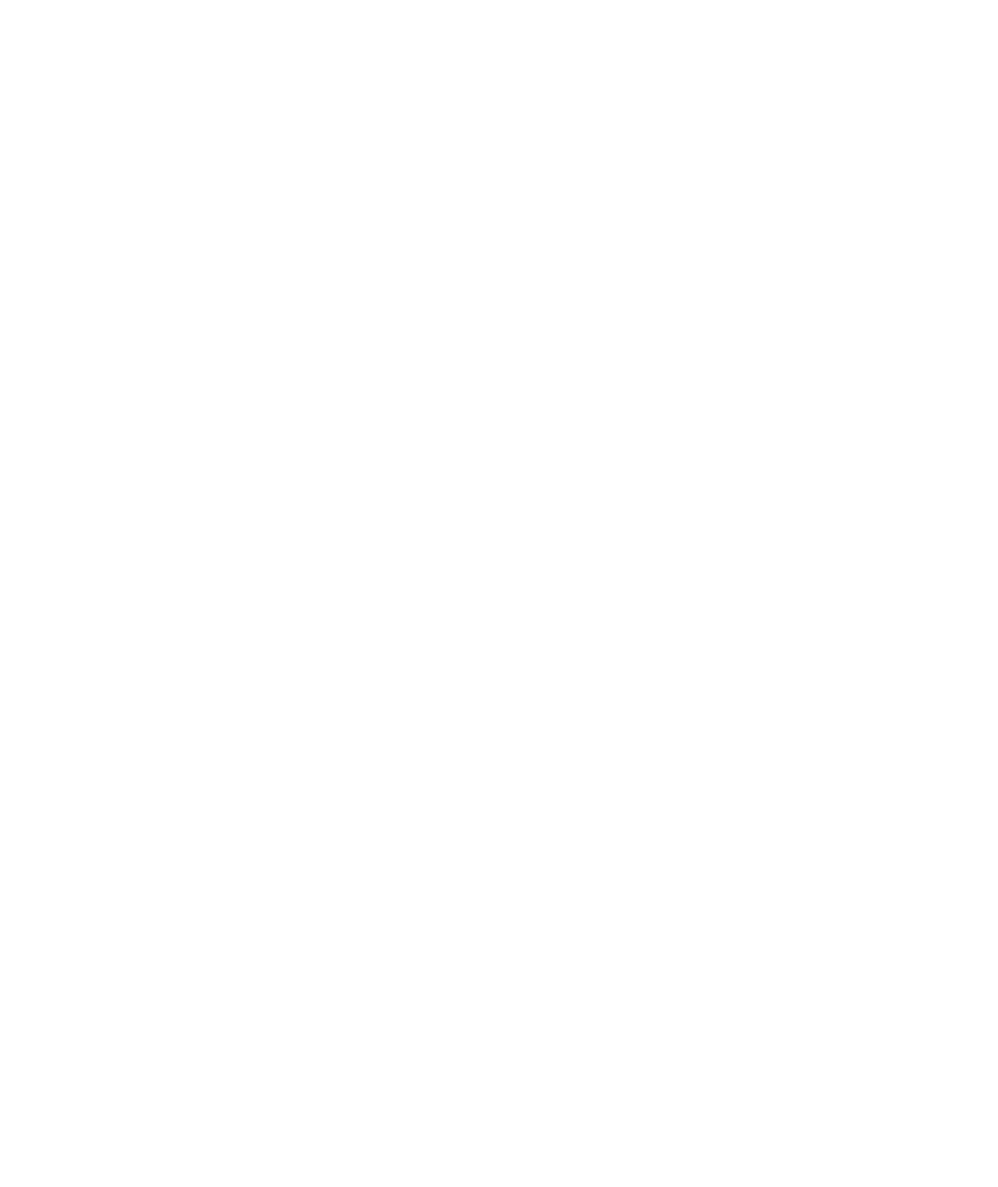
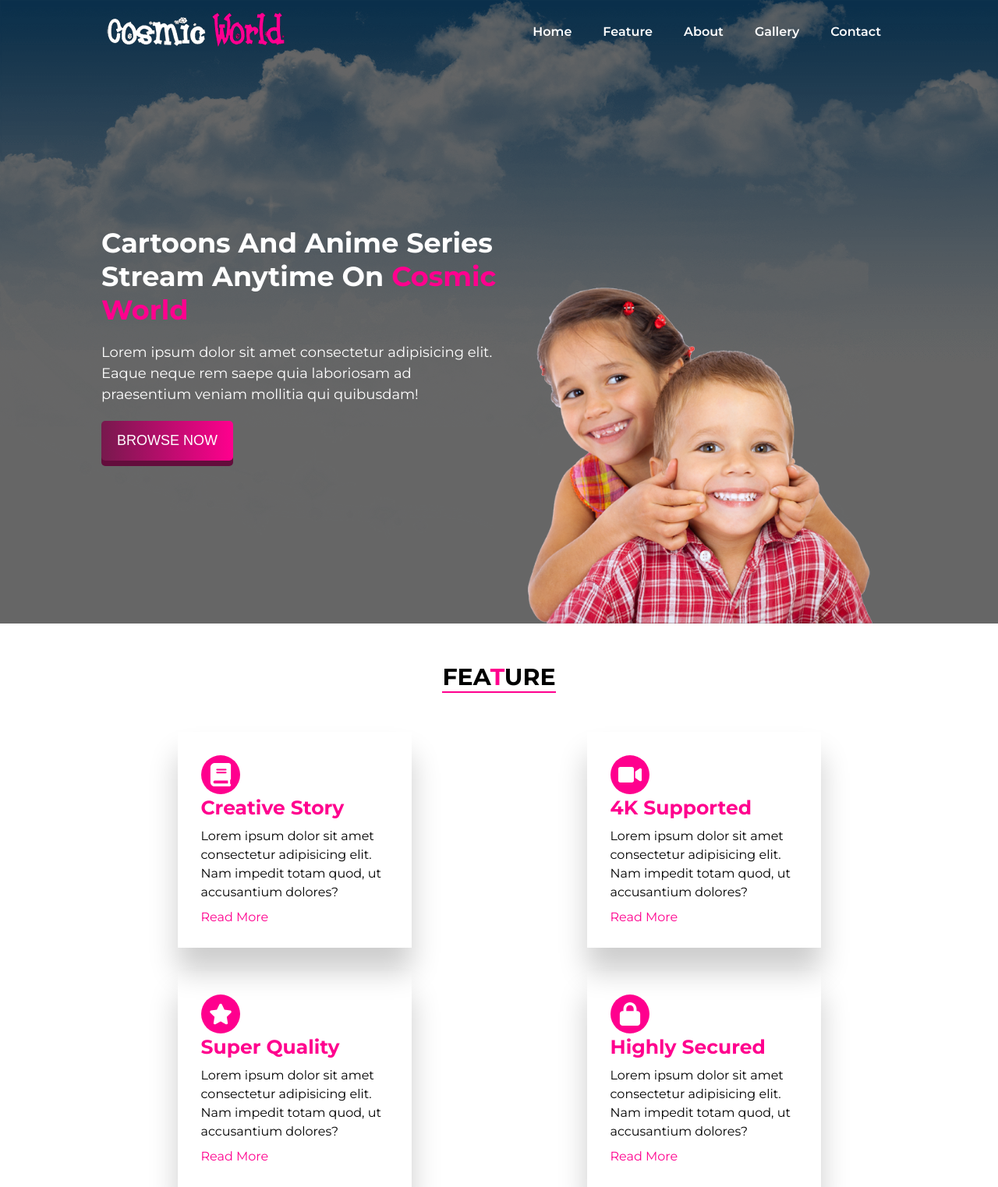
Before and after one commit to mohiuddinahmed121/cosmic-world, a plain HTML site: page index.html in a window 1280 px wide. Shown: the whole page at 78% size. Before the commit the page ends 800 px from the top, so only its background shows below. Drawn offline with Linux system fonts and the light colour scheme.

Commit message:
added feature section

```diff
--- a/css/style.css
+++ b/css/style.css
@@ -0,0 +1,202 @@
+/* --------------
+font-family
+----------------- */
+
+@import url('https://fonts.googleapis.com/css2?family=Montserrat:wght@400;600;700&family=Poppins:wght@400;500&display=swap');
+
+body{
+    font-family: 'Montserrat', sans-serif;
+}
+
+/*--------------------
+ default setting
+ --------------------- */
+
+*{
+    margin: 0;
+    padding: 0;
+    box-sizing: border-box;
+}
+/*---------------------------
+ apply in full header-section
+ ---------------------------- */
+
+header{
+
+    background-image: url('../images/cloud.png');
+    background-repeat: no-repeat;
+    background-size: cover;
+    background-color: rgba(0,0,0,.6);
+    background-blend-mode: overlay;
+}
+/*---------------------
+ headline
+------------------- */
+
+.container{
+    max-width: 1200px;
+    margin: 0 auto;
+    padding: 0 90px;
+}
+nav{
+    display: flex;
+    justify-content: space-between;
+    height: 80px;
+    align-items: center;
+}
+.navigation{
+    display: flex;
+
+}
+.navigation li{
+    list-style: none;
+    margin: 10px;
+}
+.navigation li a{
+    text-decoration: none;
+    color: #fff;
+    font-weight: 600;
+    padding: 15px 10px;
+}
+/*--------------------------
+ secound-container-for-all
+ -----------------------------*/
+
+.banner{
+    height: calc(100vh - 80px);
+    display: grid;
+    grid-template-columns: 1fr 1fr;
+}
+/*--------------------------
+ secound-container-written-part
+ -----------------------------*/
+.banner-left{
+    display: flex;
+    flex-direction: column;
+    justify-content: center;
+    align-items: flex-start;
+
+}
+.banner-left h1{
+    font-size: 35px;
+    color: #fff;
+}
+.banner-left p{
+    color: #fff;
+    font-size: 18px;
+    line-height: 1.5;
+    margin: 20px 0;
+}
+.highlight{
+    color: #FF008E;
+}
+/*--------------------------
+ secound-container-for-images
+ -----------------------------*/
+
+.banner-right{
+    display: flex;
+    justify-content: center;
+    align-items: flex-end;
+}
+.banner-right img{
+    width: 100%;
+
+}
+
+/*----------------------
+ for-all-button
+--------------------- */
+
+.primary-button{
+    outline: 0;
+    border: 0;
+    padding: 15px 20px;
+    background-image: linear-gradient(90deg, #77194d,#FF008E);
+    color: #fff;
+    font-size: 18px;
+    text-transform: uppercase;
+    border-radius: 5px;
+    cursor: pointer;
+    box-shadow: 0 7px 0 #630d3c;
+    position: relative;
+    top: 0;
+}
+.primary-button:active{
+    top: 5px;
+    box-shadow: 0 2px 0 #630d3c;
+}
+
+/*-------------------
+ secound part
+--------------------*/
+
+/*----------------------------
+ banner-item
+---------------------------- */
+
+
+.section-title h2{
+    font-size: 30px;
+    border-bottom: 2px solid #FF008E;
+    margin: 50px 0;
+    display: inline-block;
+    text-transform: uppercase;
+}
+.section-title{
+    text-align: center;
+}
+
+
+/* ----------------------
+for-grid
+--------------------- */
+
+
+.feature{
+    display: grid;
+    gap: 30px;
+    grid-template-columns: 1fr 1fr;
+    justify-content: center;
+}
+
+/* -----------------
+for-card
+------------------ */
+
+
+.card{
+    width: 300px;
+    padding: 30px;
+    margin: 0 auto;
+    box-shadow: 0 30px 35px rgba(0,0,0,.2);
+}
+
+/*---------------------
+ for-icon
+-------------------- */
+
+
+.card .card-icon{
+    background-color: #FF008E;
+    border-radius: 50%;
+    height: 30px;
+    width: 30px;
+    padding: 10px;
+    color: #fff;
+}
+/*---------------
+for-text
+---------------- */
+.card h3{
+    color: #FF008E;
+    font-size: 25px;
+}
+.card p{
+    margin: 10px 0;
+    line-height: 1.5;
+}
+.card a{
+    text-decoration: none;
+    color: #FF008E;
+}
--- a/index.html
+++ b/index.html
@@ -7,9 +7,79 @@
     <meta name="viewport" content="width=device-width, initial-scale=1.0">
     <title>Cosmic World</title>
     <link rel="stylesheet" href="./css/style.css">
+    <link rel="stylesheet" href="https://cdnjs.cloudflare.com/ajax/libs/font-awesome/6.0.0-beta3/css/all.min.css"
+        integrity="sha512-Fo3rlrZj/k7ujTnHg4CGR2D7kSs0v4LLanw2qksYuRlEzO+tcaEPQogQ0KaoGN26/zrn20ImR1DfuLWnOo7aBA=="
+        crossorigin="anonymous" referrerpolicy="no-referrer" />
 </head>
 
 <body>
+    <script src="https://cdnjs.cloudflare.com/ajax/libs/font-awesome/6.0.0-beta3/js/all.min.js"
+        integrity="sha512-fzff82+8pzHnwA1mQ0dzz9/E0B+ZRizq08yZfya66INZBz86qKTCt9MLU0NCNIgaMJCgeyhujhasnFUsYMsi0Q=="
+        crossorigin="anonymous" referrerpolicy="no-referrer"></script>
+    <header>
+        <nav class="container">
+            <div class="logo">
+                <img src="./images/logo.png" alt="">
+            </div>
+            <ul class="navigation">
+                <li><a href="">Home</a></li>
+                <li><a href="">Feature</a></li>
+                <li><a href="">About</a></li>
+                <li><a href="">Gallery</a></li>
+                <li><a href="">Contact</a></li>
+            </ul>
+        </nav>
+        <section class="container">
+            <div class="banner">
+                <div class="banner-left">
+                    <h1>Cartoons And Anime Series Stream Anytime On <span class="highlight">Cosmic World</span></h1>
+                    <p>Lorem ipsum dolor sit amet consectetur adipisicing elit. Eaque neque rem saepe quia laboriosam ad
+                        praesentium veniam mollitia qui quibusdam!</p>
+                    <button class="primary-button">Browse Now</button>
+                </div>
+                <div class="banner-right">
+                    <img src="./images/banner.png" alt="">
+                </div>
+            </div>
+        </section>
+    </header>
+    <main class="container">
+        <section id="feature">
+            <div class="section-title">
+                <h2>Fea<span class="highlight">t</span>ure</h2>
+            </div>
+            <div class="feature">
+                <div class="card">
+                    <i class="card-icon fas fa-book"></i>
+                    <h3>Creative Story</h3>
+                    <p>Lorem ipsum dolor sit amet consectetur adipisicing elit. Nam impedit totam quod, ut accusantium
+                        dolores?</p>
+                    <a href="">Read More</a>
+                </div>
+                <div class="card">
+                    <i class="card-icon fas fa-video"></i>
+                    <h3>4K Supported</h3>
+                    <p>Lorem ipsum dolor sit amet consectetur adipisicing elit. Nam impedit totam quod, ut accusantium
+                        dolores?</p>
+                    <a href="">Read More</a>
+                </div>
+                <div class="card">
+                    <i class="card-icon fas fa-star"></i>
+                    <h3>Super Quality</h3>
+                    <p>Lorem ipsum dolor sit amet consectetur adipisicing elit. Nam impedit totam quod, ut accusantium
+                        dolores?</p>
+                    <a href="">Read More</a>
+                </div>
+                <div class="card">
+                    <i class="card-icon fas fa-lock"></i>
+                    <h3>Highly Secured</h3>
+                    <p>Lorem ipsum dolor sit amet consectetur adipisicing elit. Nam impedit totam quod, ut accusantium
+                        dolores?</p>
+                    <a href="">Read More</a>
+                </div>
+            </div>
+        </section>
+    </main>
 
 </body>
 
```
Also changed, not shown: images/banner.png (renamed from images/about.png).
